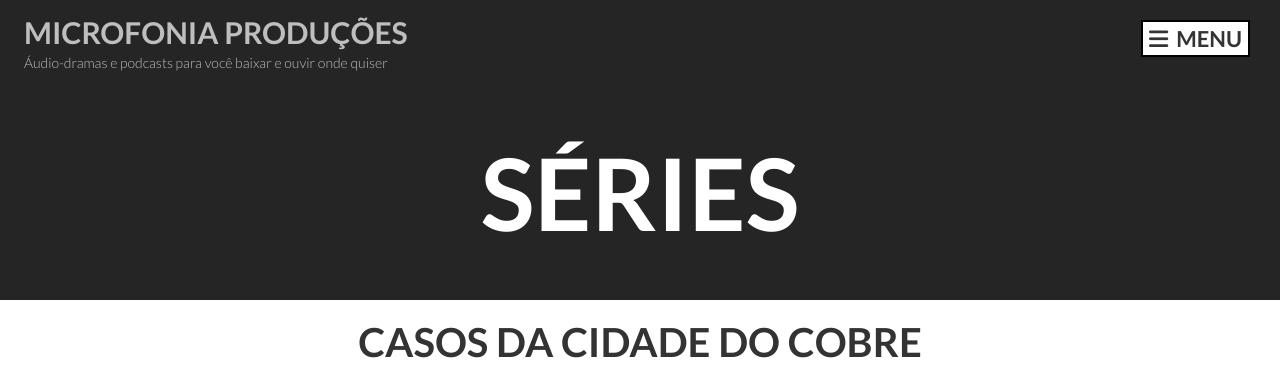
After one commit to Microfonia/website, a Django app: page /series in a window 1280 px wide. The commit adds this page. Shown: the top 371 px of the page. Run offline with Django 3.2, Linux system fonts and the light colour scheme; data comes from the database, SQL or seed files in the repository; both versions use the stored data as it was after the commit; some libraries are stand-ins or nearby versions.

Commit message:
working on the series page, some changes in the header. almost done.

```diff
--- /dev/null
+++ b/microfonia/static/microfonia/series.css
@@ -0,0 +1,38 @@
+.header {
+	width: 100%;
+	min-height: 300px;
+	background-color: #252525;
+}
+
+.hblack-fontcolor {
+	/* font color for the black header*/
+	color: rgba(255,255,255,.7)
+}
+
+.home-title {
+	text-align: left;
+	font-size: 30px;
+	padding-top: 16px;
+	padding-left: 24px;
+}
+
+.home-subtitle {
+	text-align: left;
+	font-size: 14px;
+	padding-top: 4px;
+	padding-left: 24px;
+}
+
+.page-title {
+	padding-top: 44px;
+}
+
+.serie-title {
+	text-transform: uppercase;
+	font-size: 40px;
+}
+
+.serie-img {
+	height: auto;
+	width: auto;
+}
--- a/microfonia/static/microfonia/template-mobile.css
+++ b/microfonia/static/microfonia/template-mobile.css
@@ -1,4 +1,17 @@
 @media only screen and (max-width: 1024px) {
+
+	#menu {
+	right: -400;
+	width: 400px;
+	}
+
+	.menu-active{
+	left:-400!important;
+	}
+
+	.menu-button{
+
+	}
 
 	.title-font{
 		font-size: 46px;
@@ -7,7 +20,12 @@
 	.header{
 		min-height: 300px;
 	}
+
+	.button-menu-open {
+		right: 430;
+	}
 }
+
 
 @media only screen and (max-width: 480px) {
 
@@ -26,8 +44,6 @@
 	}
 
 	#menu {
-	z-index: 2;
-	overflow-y: hidden;
 	display: none;
 	top:260px;
 	width: 100%;
--- a/microfonia/static/microfonia/template.css
+++ b/microfonia/static/microfonia/template.css
@@ -7,7 +7,6 @@ body {
 #menu {
 	position: fixed;
 	z-index: 3;
-	overflow-y: scroll;
 	top: 0;
 	right: -650;
 	width: 650px;
@@ -27,6 +26,8 @@ body {
 	right: 0!important;
 	top: 0 !important;
 }
+
+
 
 .header{
 	width: 100%;
@@ -48,7 +49,9 @@ body {
 	right: 30px;
 	transition: .3s all ease-in-out;
 }
-
+.button-menu-open {
+	right: 680;
+}
 .menu-button:focus{
 	outline: 0;
 }
@@ -223,7 +226,3 @@ body {
 .hide {
 	display: none;
 }
-
-.button-menu-open {
-	right: 680;
-}
--- a/microfonia/templates/base.html
+++ b/microfonia/templates/base.html
@@ -25,6 +25,7 @@
 		<button class="menu-button button-font"><i id=	'menu-open' class="fa fa-bars" aria-hidden="true"></i><i id='menu-close' class="fa fa-times hide" aria-hidden="true"></i>MENU</button>
 	</div>
 
+	{% block header %}
 	<header class="header">
 
 		<div>
@@ -33,6 +34,7 @@
 		</div>
 
 	</header>
+	{% endblock header %}
 
 	<div id="menu">
 		<nav class="nav">
--- /dev/null
+++ b/microfonia/templates/series.html
@@ -0,0 +1,30 @@
+{% extends "base.html" %}
+
+{% load static %}
+
+{% block css %} <link rel="stylesheet" href="{% static 'microfonia/series.css' %}" type="text/css" charset="utf-8"> {% endblock css %}
+
+{% block header %}
+	<header class="header">
+
+		<div>
+			<h2 class="title-font aligncenter home-title hblack-fontcolor">MICROFONIA PRODUÇÕES</h1>
+			<p class="subtitle-font aligncenter home-subtitle hblack-fontcolor">Áudio-dramas e podcasts para você baixar e ouvir onde quiser</p>
+		</div>
+
+		<div>
+			<h1 class="title-font aligncenter page-title white-text">SÉRIES</h1>
+		</div>
+
+	</header>
+{% endblock header %}
+
+{% block conteudo %}
+
+	{% for serie in all_series %}
+	<div>
+		<h2 class="serie-title aligncenter title-font">{{serie.name}}</h2>
+		<img class="serie-img aligncenter" src='{{ serie.img }}'>
+	</div>
+	{% endfor %}
+{% endblock conteudo %}
--- a/microfonia/urls.py
+++ b/microfonia/urls.py
@@ -5,5 +5,6 @@ from . import views
 urlpatterns = [
     url(r'^videos$', views.videos, name='videos'),
    	url(r'^(?P<seriename>.+)/(?P<seasonnum>\d+)_(?P<episodenum>\d+)$', views.descricao, name='descricao'),
-   	url(r'^$', views.home, name='home')
+   	url(r'^$', views.home, name='home'),
+   	url(r'^series$', views.series, name='series')
 ]
--- a/microfonia/views.py
+++ b/microfonia/views.py
@@ -22,3 +22,8 @@ def descricao(request, seriename=None, episodenum=None, seasonnum=None):
 
 def home(request):
 	return render(request, 'home.html')
+
+def series(request):
+
+	all_series = Serie.objects.all()
+	return render(request, 'series.html', {'all_series': all_series})
```
Also changed, not shown: db.sqlite3.
